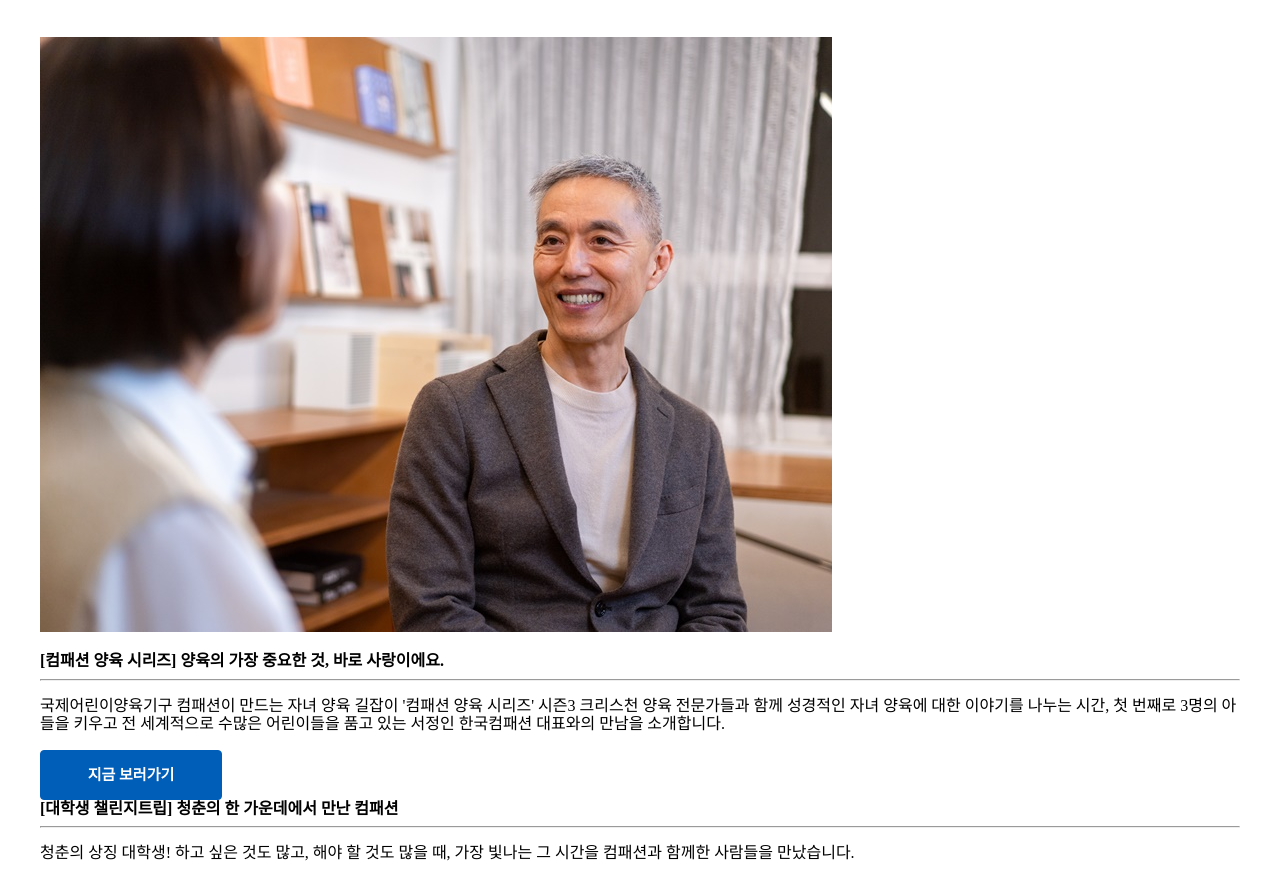
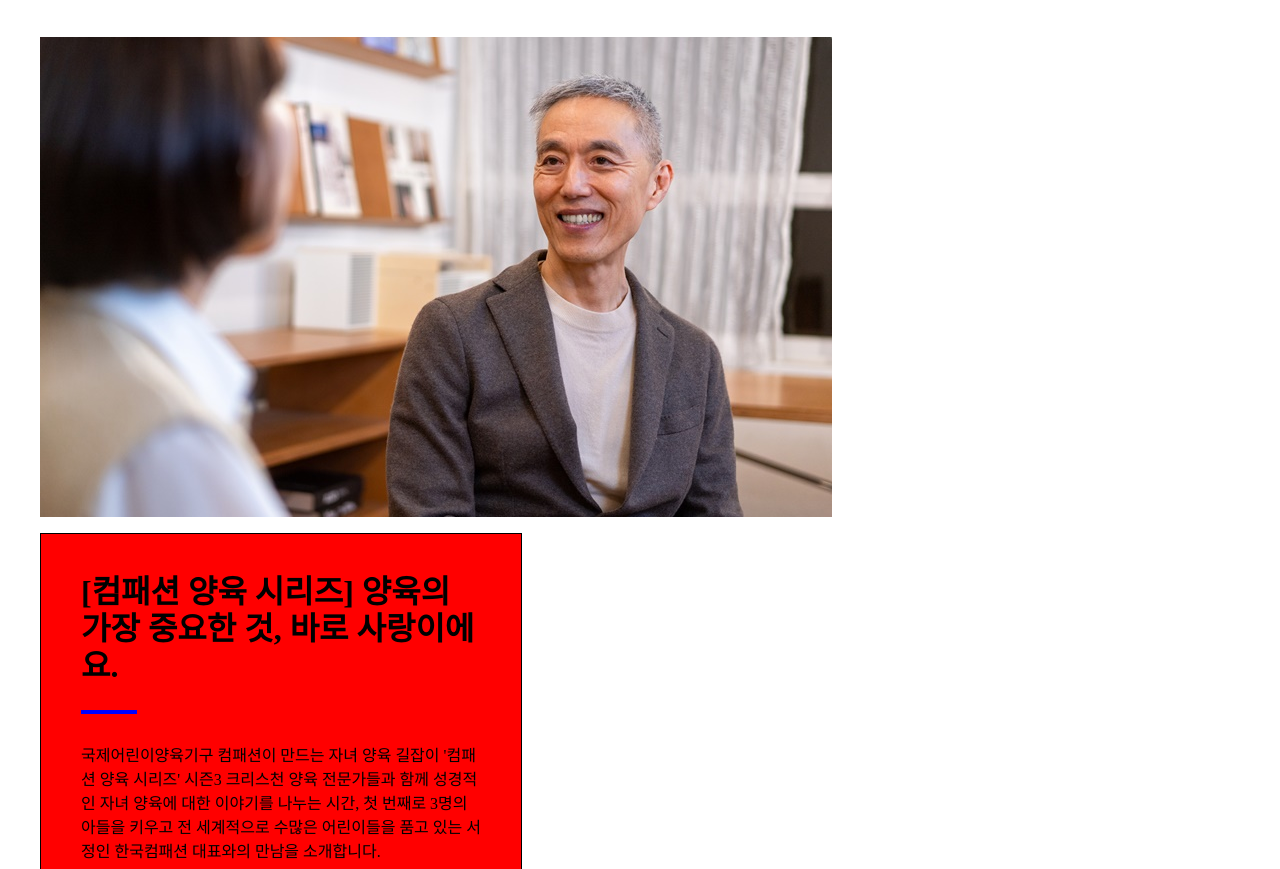
Before and after one commit to Kimcheayeon/clone-compassion, a plain HTML site: page index.html in a window 1280 px wide. Shown: the part 5523-6392 px from the top of the page. Drawn offline with nearby package versions, Linux system fonts and the light colour scheme.

Commit message:
250204office

```diff
--- a/index.html
+++ b/index.html
@@ -191,28 +191,30 @@
               <div class="story-content-container">
                 <div class="raise-series-box">
                   <p class="raise-seires-img">
-                    <img src="images/241218_양육_1_서정인_2620_select_ps-re.jpg">
+                    <a href="#"><img src="images/241218_양육_1_서정인_2620_select_ps-re.jpg"></a>
                   </p>
                   <div class="raise-series-txt story-content-txt">
+                    <div class="story-content-txt-inner">
                       <b>[컴패션 양육 시리즈] 양육의 가장 중요한 것, 바로 사랑이에요.</b>
-                    <hr>
                       <p>
   											국제어린이양육기구 컴패션이 만드는 자녀 양육 길잡이  '컴패션 양육 시리즈' 시즌3 크리스천 양육 전문가들과 함께 성경적인 자녀 양육에 대한 이야기를 나누는 시간, 첫 번째로 3명의 아들을 키우고 전 세계적으로 수많은 어린이들을 품고 있는 서정인 한국컴패션 대표와의 만남을 소개합니다.
                       </p>
                       <button><a href="#" class="btn-blue">지금 보러가기</a></button>
                     </div>
                   </div>
+                </div>
                 <div class="challenge-trip-box">
-                  <div class="raise-series-txt story-content-txt">
+                  <div class="challenge-trip-txt story-content-txt">
+                    <div class="story-content-txt-inner">
                       <b>[대학생 챌린지트립] 청춘의 한 가운데에서 만난 컴패션</b>
-                    <hr>
                       <p>
   											청춘의 상징 대학생! 하고 싶은 것도 많고, 해야 할 것도 많을 때, 가장 빛나는 그 시간을 컴패션과 함께한 사람들을 만났습니다.
                       </p>
                       <button><a href="#" class="btn-blue">지금 보러가기</a></button>
                     </div>
-                  <p class="raise-seires-img">
-                    <img src="images/edit.jpg">
+                  </div>
+                  <p class="challenge-trip-img">
+                    <a href="#"><img src="images/edit.jpg"></a>
                   </p>
                 </div>
               </div>
--- a/style.css
+++ b/style.css
@@ -490,4 +490,80 @@ main {}
   margin-top: 20px;
 }
 /* e : #WhenIGrowSection.main-section05 */
+
+/* s : #storySection.main-section06 */
+#storySection {}
+.story-title {}
+.section06-title {}
+.story-content-container {}
+.raise-series-box {}
+.raise-seires-img {
+  width: 792px;
+  height: 480px;
+  overflow: hidden;
+  position: relative;
+}
+
+.raise-seires-img img {
+  position: absolute;
+  top: -80px;
+  left: 0;
+  width: 100%;
+}
+
+.story-content-txt {
+  width: 480px;
+  height: 480px;
+  background-color: red;
+  border: 1px solid #000;
+}
+
+.story-content-txt-inner {
+  padding: 40px;
+}
+
+.story-content-txt b {
+  font-size: var(--font-size-big);
+  position: relative;
+}
+
+.story-content-txt b:after {
+  content: '';
+  width: 56px;
+  height: 4px;
+  background-color: blue;
+  position: absolute;
+  left: 0;
+  bottom: -30px;
+}
+
+.story-content-txt p {
+  font-size: var(--font-size-small);
+  line-height: 24px;
+  margin: 60px 0 30px;
+}
+
+.story-content-txt button {}
+.raise-series-txt {}
+.raise-series-txt b {}
+.raise-series-txt hr {}
+.raise-series-txt p {}
+.raise-series-txt button {}
+.challenge-trip-box {}
+.challenge-trip-txt {}
+.challenge-trip-txt b {}
+.challenge-trip-txt hr {}
+.challenge-trip-txt p {}
+.challenge-trip-txt button {}
+
+.challenge-trip-img {
+  width: 792px;
+  height: 480px;
+  overflow: hidden;
+}
+
+.challenge-trip-img img {
+  width: 100%;
+}
+/* e : #storySection.main-section06 */
 /* ######################## main end ######################## */
```
Lines whose indentation alone changed are shown as unchanged.
